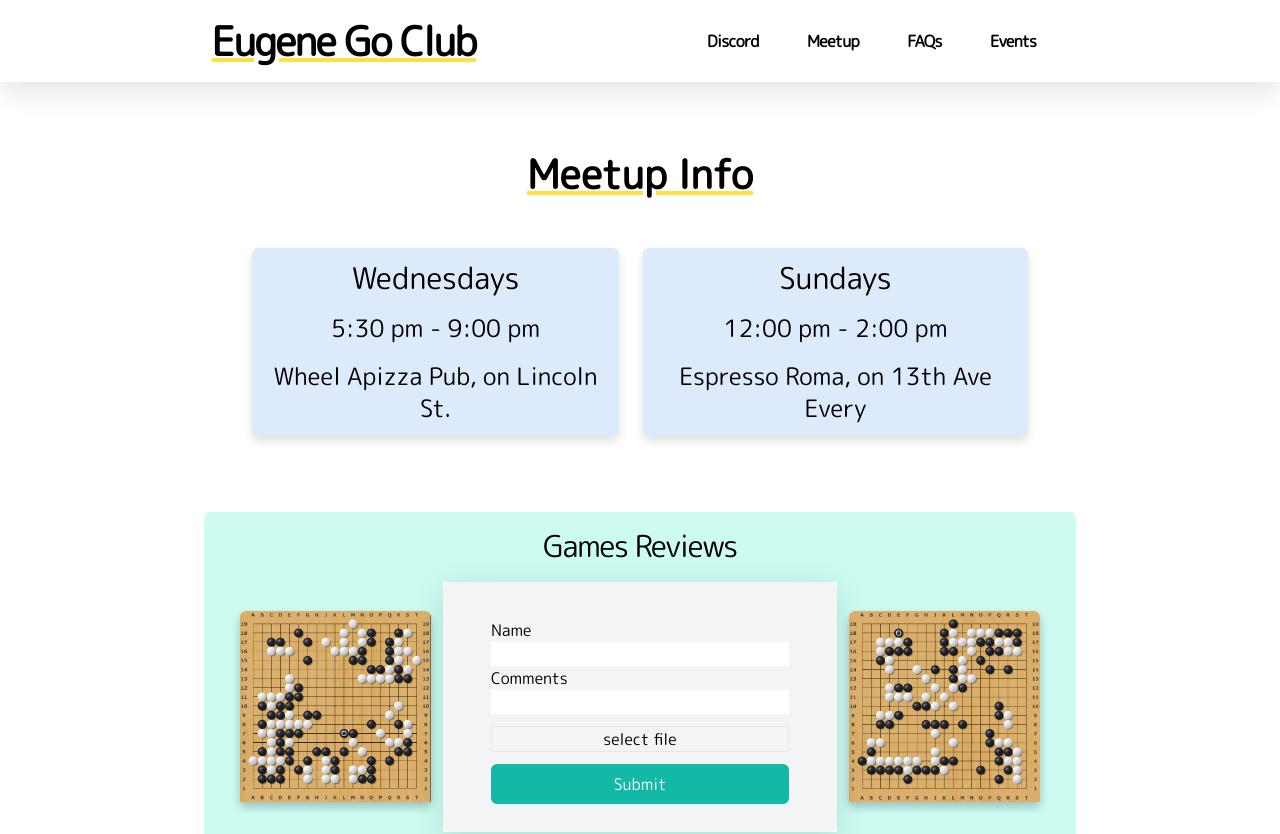
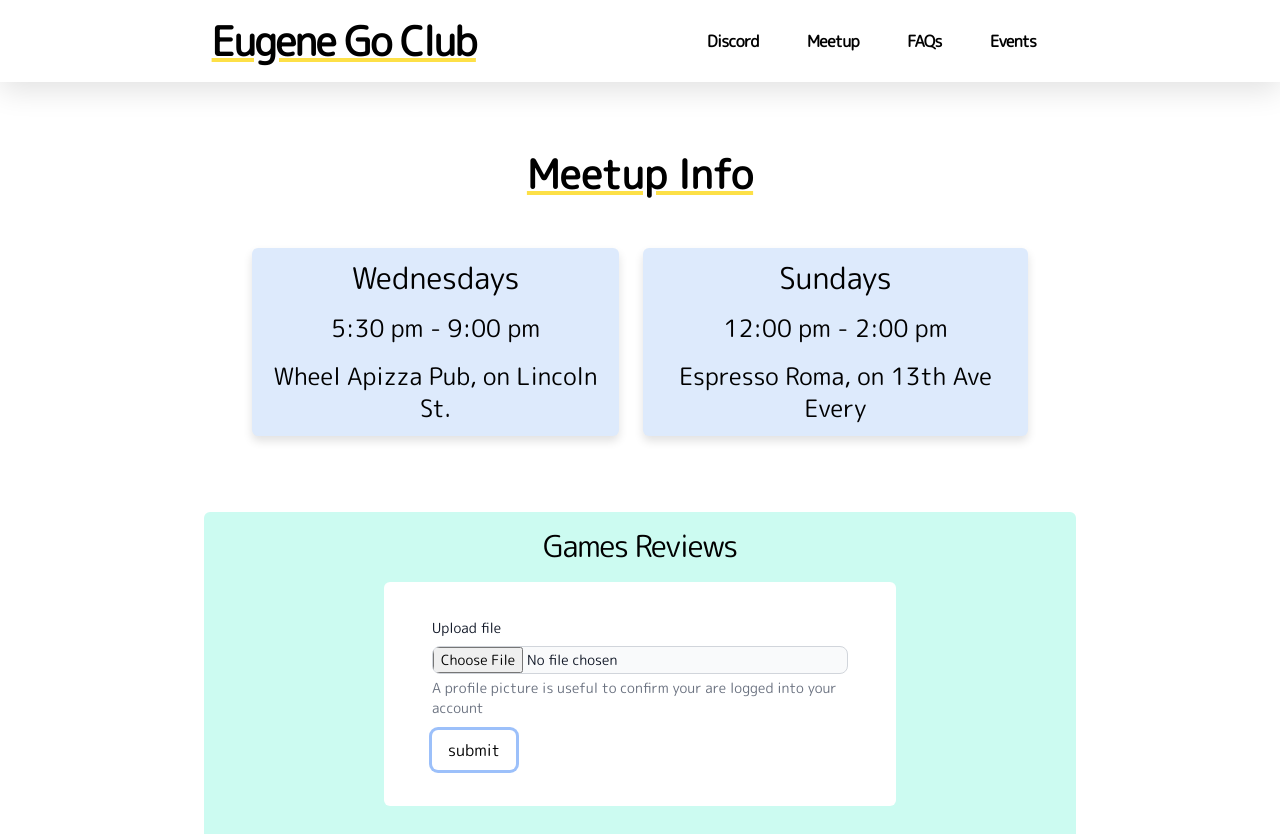
Before and after one commit to hnakae/go-club, a Next.js app: page / in a window 1280 px wide. Shown: the top 834 px of the page. Built offline with nearby package versions, Linux system fonts and the light colour scheme.

Commit message:
add form component

```diff
--- /dev/null
+++ b/src/app/_components/form.tsx
@@ -0,0 +1,29 @@
+const Form = () => {
+  return (
+    <form className="max-w-lg mx-auto bg-white rounded-md px-12 py-9">
+      <label
+        className="block mb-2 text-sm font-medium text-gray-900 dark:text-white"
+        htmlFor="user_avatar"
+      >
+        Upload file
+      </label>
+      <input
+        className="block w-full text-sm text-gray-900 border border-gray-300 rounded-lg cursor-pointer bg-gray-50 dark:text-gray-400 focus:outline-none dark:bg-gray-700 dark:border-gray-600 dark:placeholder-gray-400"
+        aria-describedby="user_avatar_help"
+        id="user_avatar"
+        type="file"
+      />
+      <div
+        className="mt-1 text-sm text-gray-500 dark:text-gray-300"
+        id="user_avatar_help"
+      >
+        A profile picture is useful to confirm your are logged into your account
+      </div>
+      <button className="ring rounded-md px-4 py-2 mt-3 hover:bg-blue-300">
+        submit
+      </button>
+    </form>
+  );
+};
+
+export default Form;
--- a/src/app/_components/game-reviews.tsx
+++ b/src/app/_components/game-reviews.tsx
@@ -1,5 +1,6 @@
 import { Post } from "@/interfaces/post";
 import { PostPreview } from "./post-preview";
+import Form from "./form";
 
 type Props = {
   posts: Post[];
@@ -13,7 +14,7 @@ export function GameReviews({ posts }: Props) {
       </h2>
 
       <div className="flex  justify-around items-center mb-6 ">
-        {posts.slice(0, 1).map((post) => (
+        {/* {posts.slice(0, 1).map((post) => (
           <PostPreview
             key={post.slug}
             title={post.title}
@@ -23,22 +24,9 @@ export function GameReviews({ posts }: Props) {
             slug={post.slug}
             excerpt={post.excerpt}
           />
-        ))}
-        <div className=" shadow-md  bg-white ">
-          <div className="flex flex-col bg-gray-100 px-12 py-9 rounded-md h-[250px]">
-            <h1>Name</h1>
-            <input></input>
-            <div>Comments</div>
-            <input className="mb-3"></input>
-            <button className="mb-3 border hover:border-black">
-              select file
-            </button>
-            <button className="py-2 px-4 rounded-md bg-teal-500 hover:bg-teal-600 text-white">
-              Submit
-            </button>
-          </div>
-        </div>
-        {posts.slice(1, 2).map((post) => (
+        ))} */}
+        <Form />
+        {/* {posts.slice(1, 2).map((post) => (
           <PostPreview
             key={post.slug}
             title={post.title}
@@ -48,7 +36,7 @@ export function GameReviews({ posts }: Props) {
             slug={post.slug}
             excerpt={post.excerpt}
           />
-        ))}
+        ))} */}
       </div>
     </section>
   );
```
Also changed, not shown: 1 other file (tests, documents, lock files or other folders).
